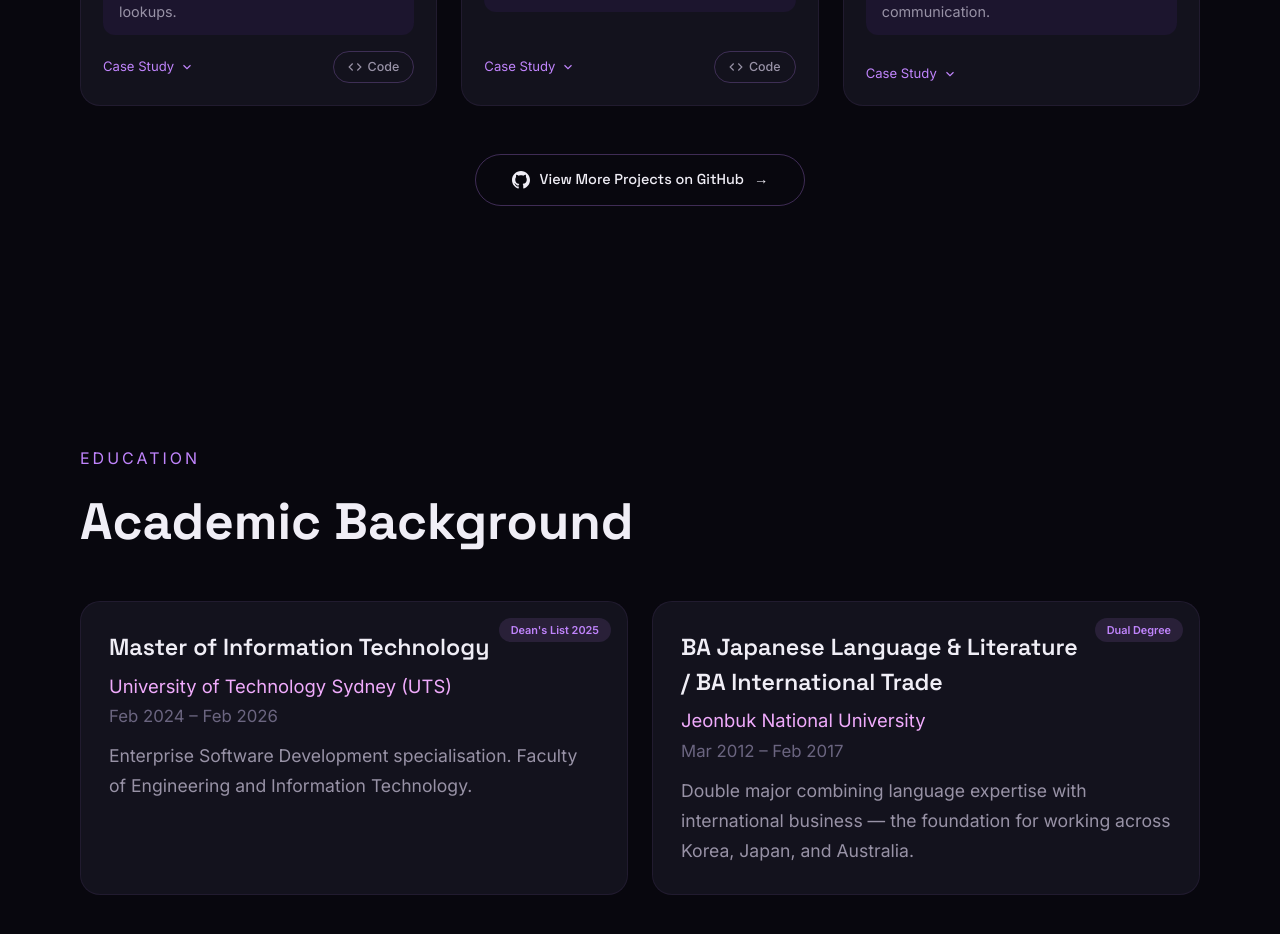
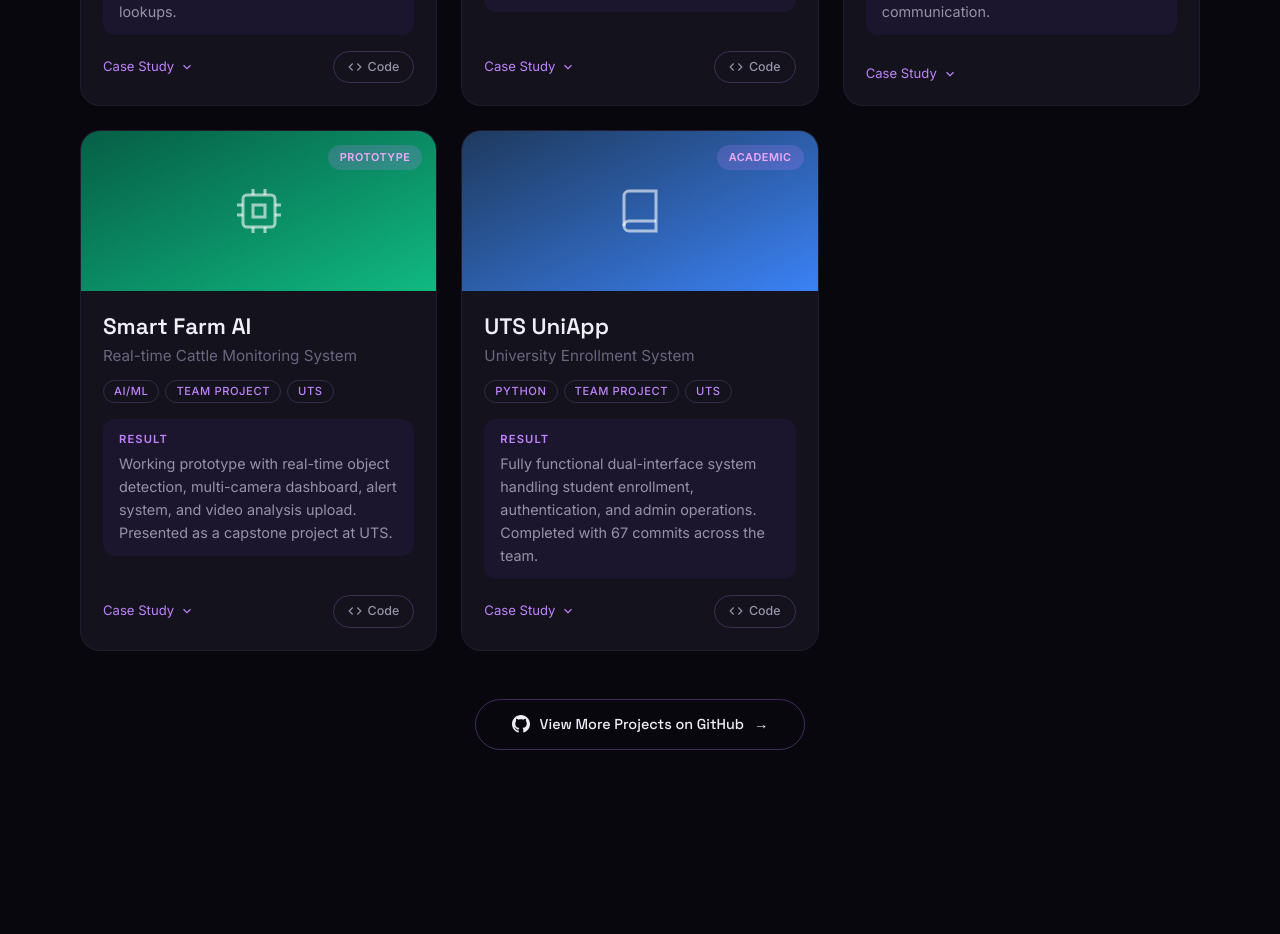
Before and after one commit to Irene3104/portfolio, a Next.js app: page / in a window 1280 px wide. Shown: the part 6360-7294 px from the top of the page. Built offline with nearby package versions, Linux system fonts and the light colour scheme.

Commit message:
Add Smart Farm AI and UTS UniApp projects

```diff
--- a/src/components/icons/index.tsx
+++ b/src/components/icons/index.tsx
@@ -170,3 +170,25 @@
     </svg>
   );
 }
+
+export function CpuIcon({ size = 48, className, strokeWidth = 1.5 }: IconProps) {
+  return (
+    <svg width={size} height={size} viewBox="0 0 24 24" fill="none" stroke="currentColor" strokeWidth={strokeWidth} className={className}>
+      <rect x="4" y="4" width="16" height="16" rx="2" />
+      <rect x="9" y="9" width="6" height="6" />
+      <line x1="9" y1="1" x2="9" y2="4" /><line x1="15" y1="1" x2="15" y2="4" />
+      <line x1="9" y1="20" x2="9" y2="23" /><line x1="15" y1="20" x2="15" y2="23" />
+      <line x1="20" y1="9" x2="23" y2="9" /><line x1="20" y1="14" x2="23" y2="14" />
+      <line x1="1" y1="9" x2="4" y2="9" /><line x1="1" y1="14" x2="4" y2="14" />
+    </svg>
+  );
+}
+
+export function BookIcon({ size = 48, className, strokeWidth = 1.5 }: IconProps) {
+  return (
+    <svg width={size} height={size} viewBox="0 0 24 24" fill="none" stroke="currentColor" strokeWidth={strokeWidth} className={className}>
+      <path d="M4 19.5A2.5 2.5 0 0 1 6.5 17H20" />
+      <path d="M6.5 2H20v20H6.5A2.5 2.5 0 0 1 4 19.5v-15A2.5 2.5 0 0 1 6.5 2z" />
+    </svg>
+  );
+}
--- a/src/components/sections/Projects.tsx
+++ b/src/components/sections/Projects.tsx
@@ -4,7 +4,7 @@
 import SectionHeader from "@/components/ui/SectionHeader";
 import ScrollReveal from "@/components/ui/ScrollReveal";
 import { useMagnetic } from "@/hooks/useMagnetic";
-import { GithubIcon, MonitorIcon, UsersIcon, HeartPulseIcon } from "@/components/icons";
+import { GithubIcon, MonitorIcon, UsersIcon, HeartPulseIcon, CpuIcon, BookIcon } from "@/components/icons";
 import { projects } from "@/data/projects";
 
 function ExternalLinkIcon({ size = 14 }: { size?: number }) {
@@ -46,6 +46,8 @@
   <MonitorIcon key="monitor" size={48} strokeWidth={1.5} className="stroke-white/60" />,
   <UsersIcon key="users" size={48} strokeWidth={1.5} className="stroke-white/60" />,
   <HeartPulseIcon key="pulse" size={48} strokeWidth={1.5} className="stroke-white/60" />,
+  <CpuIcon key="cpu" size={48} strokeWidth={1.5} className="stroke-white/60" />,
+  <BookIcon key="book" size={48} strokeWidth={1.5} className="stroke-white/60" />,
 ];
 
 function ProjectCard({
@@ -87,11 +89,7 @@
   return (
     <ScrollReveal
       delay={0}
-      className={`h-full ${
-        index === 2
-          ? "max-lg:col-span-full max-lg:max-w-[500px] max-lg:justify-self-center max-md:col-auto max-md:max-w-none"
-          : ""
-      }`}
+      className="h-full"
     >
       <div
         ref={cardRef}
--- a/src/data/projects.ts
+++ b/src/data/projects.ts
@@ -63,4 +63,36 @@
     statusLabel: "Shipped",
     gradient: "from-[#581c87] to-[#a855f7]",
   },
+  {
+    title: "Smart Farm AI",
+    subtitle: "Real-time Cattle Monitoring System",
+    tags: ["AI/ML", "Team Project", "UTS"],
+    problem:
+      "A cattle farm needed a way to monitor livestock in real time across multiple CCTV feeds and get automated alerts when animals show abnormal behavior.",
+    action:
+      "Built the AI detection module using YOLOv8 for real-time cattle recognition from live camera feeds. The team built a React dashboard for multi-camera monitoring and a backend API to connect everything.",
+    result:
+      "Working prototype with real-time object detection, multi-camera dashboard, alert system, and video analysis upload. Presented as a capstone project at UTS.",
+    techStack: ["Python", "YOLOv8", "React", "Tailwind CSS", "Node.js", "REST API"],
+    status: "completed",
+    statusLabel: "Prototype",
+    gradient: "from-[#065f46] to-[#10b981]",
+    githubUrl: "https://github.com/Irene3104/AI_Cattle_Monitoring",
+  },
+  {
+    title: "UTS UniApp",
+    subtitle: "University Enrollment System",
+    tags: ["Python", "Team Project", "UTS"],
+    problem:
+      "Needed a student enrollment management system for a university course project, with both command-line and graphical interfaces.",
+    action:
+      "Built two versions of the app: a CLI tool and a GUI using Tkinter. Implemented student registration, login, subject enrollment (max 4), password management, and an admin panel for managing records and grades.",
+    result:
+      "Fully functional dual-interface system handling student enrollment, authentication, and admin operations. Completed with 67 commits across the team.",
+    techStack: ["Python", "Tkinter", "Colorama", "PIL"],
+    status: "completed",
+    statusLabel: "Academic",
+    gradient: "from-[#1e3a5f] to-[#3b82f6]",
+    githubUrl: "https://github.com/JinLee0811/UTS_TeamProject_CLIUniApp-and-GUIUniApp_by_Python",
+  },
 ];
```
